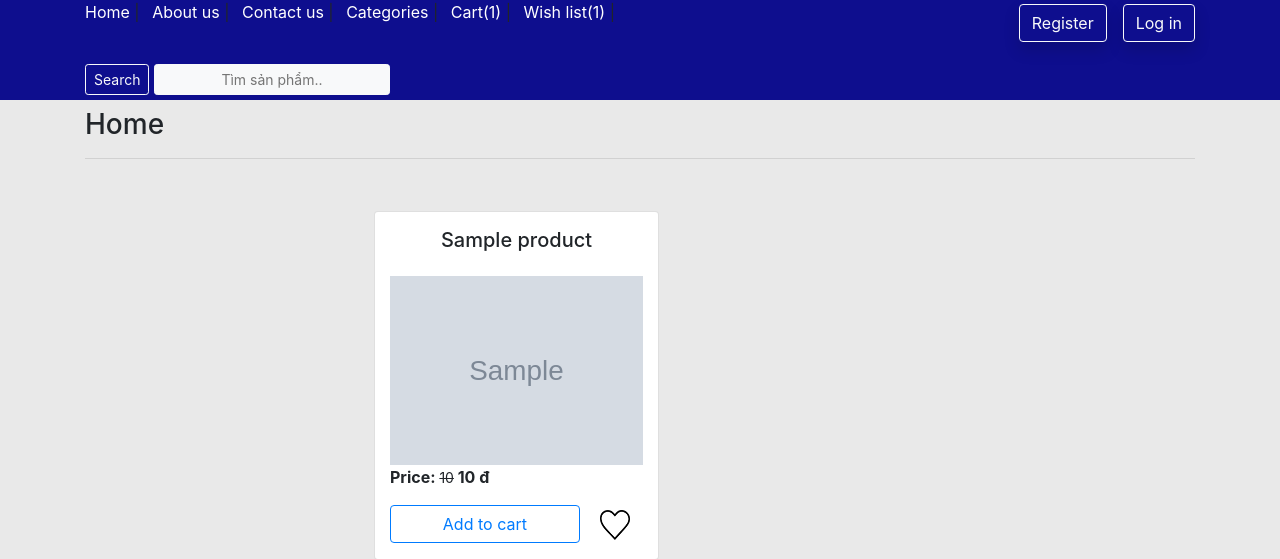
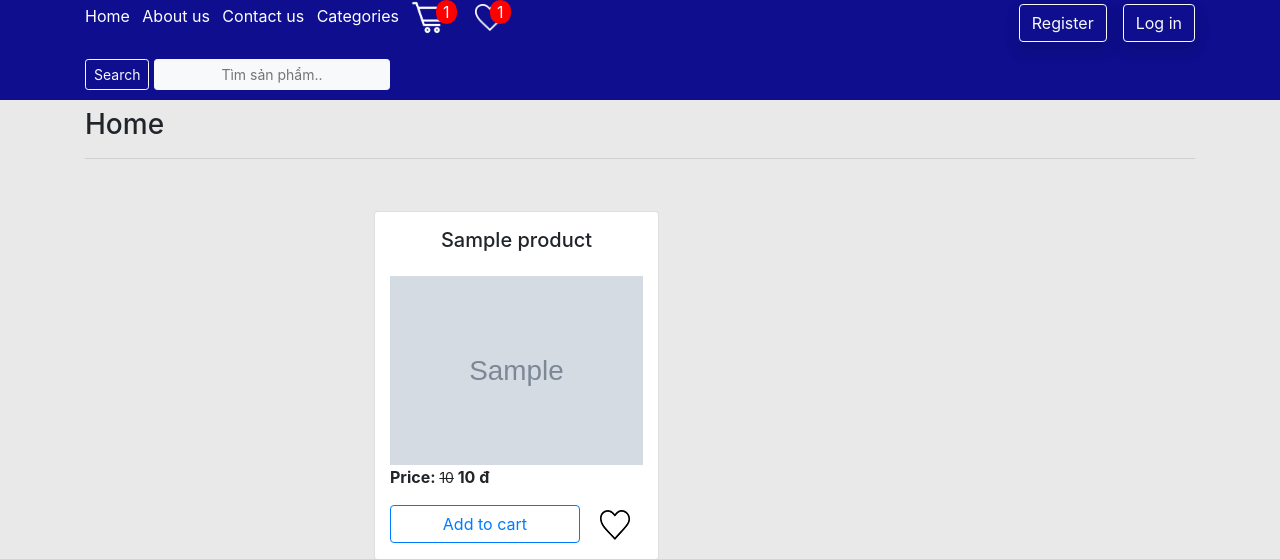
Before and after one commit to khoanguyen-dona/Django-Ecommerce-Asics-Website, a Django app: template templates/home.html in a window 1280 px wide. Shown: the top 559 px of the page. Run offline with Django 3.2, Linux system fonts and the light colour scheme; the template is opened without the code that fills it: most values are stand-ins (such as "Sample title", 1, 10 or a date in 2020); grey boxes marked "Sample" are stand-in pictures.

Commit message:
saving wishlist for testing purpose

```diff
--- a/ecomapp/models.py
+++ b/ecomapp/models.py
@@ -48,7 +48,7 @@ class Product(models.Model):
         return self.title + '___#'+ str(self.id)
 
 class WishList(models.Model):
-    customer=models.ForeignKey(Customer,on_delete=models.SET_NULL,null=True,blank=True)
+    customer=models.ForeignKey(Customer,on_delete=models.CASCADE,null=True,blank=True)
     count=models.IntegerField(null=True,blank=True)
 
     def __str__(self):
--- a/static/css/base.css
+++ b/static/css/base.css
@@ -139,4 +139,26 @@ header{
 }
 .heart-icon:hover{
     transform:scale(1.1);
+    z-index:0;
+
 }
+.wishlist-count{
+    color:white;
+    position:absolute;
+    border-radius:100px;
+    background-color:red;
+    margin-left:-15px;
+    z-index:2;
+    padding:0px 7px 0px  7px ;
+}
+.cart-count{
+    position:absolute;
+
+    color:white;
+    margin-left:-15px;
+    z-index:2;
+    border-radius:100px;
+    background-color:red;
+    padding: 0px 7px 0px 7px;
+
+}
--- a/templates/base.html
+++ b/templates/base.html
@@ -13,13 +13,39 @@
 <!-- header -->
 <header >
     <div class="container  " >
-        <a href="{% url 'ecomapp:home' %}"  class="text-white ">Home </a>|
-        <a href="{% url 'ecomapp:about'  %}" class="text-white ml-2">About us </a>|
-        <a href="{% url 'ecomapp:contact' %}"class="text-white ml-2">Contact us </a>|
-        <a href="{% url 'ecomapp:allproducts' %}"class="text-white ml-2">Categories </a>|
-        <a href="{% url 'ecomapp:mycart' %}"class="text-white ml-2">  Cart({{cart.count}}) </a>|
-        <a href="{% url 'ecomapp:wishlist' %}"class="text-white ml-2">  Wish list({{wishlist.count}}) </a>|
+        <a href="{% url 'ecomapp:home' %}"  class="text-white ">Home </a>
+        <a href="{% url 'ecomapp:about'  %}" class="text-white ml-2">About us </a>
+        <a href="{% url 'ecomapp:contact' %}"class="text-white ml-2">Contact us </a>
+        <a href="{% url 'ecomapp:allproducts' %}"class="text-white ml-2">Categories </a>
+        {% if cart.count %}
+        <a href="{% url 'ecomapp:mycart' %}"class="ml-2">
+            <span>
+                <img  style="width:35px;" src="{% static 'icon/cart-icon.png' %}" alt="">
+                <span class="cart-count" >{{cart.count}}</span>
+            </span>
+        </a>
+        {% else %}
+        <a href="{% url 'ecomapp:mycart' %}"class="ml-2">
+            <span>
+                <img  style="width:35px;" src="{% static 'icon/cart-icon.png' %}" alt="">
+            </span>
+        </a>
+        {% endif %}
 
+        {% if wishlist.count %}
+        <a href="{% url 'ecomapp:wishlist' %}"class="ml-4  ">
+            <span>
+                <img  style="width:30px;"  src="{% static 'icon/white-heart-icon.png' %}" alt="">
+                <span class="wishlist-count " >{{wishlist.count}}</span>
+            </span>
+        </a>
+        {% else %}
+        <a href="{% url 'ecomapp:wishlist' %}"class="ml-4  ">
+            <span>
+                <img  style="width:30px;"  src="{% static 'icon/white-heart-icon.png' %}" alt="">
+            </span>
+        </a>
+        {% endif %}
 
         {% if request.user.customer %}
         <a href="{% url 'ecomapp:customerlogout' %}" class="mt-1 btn btn-danger opacity-2 float-right ml-2  " >Log out</a>
@@ -30,7 +56,7 @@
         <a href="{% url 'ecomapp:customerlogin' %}" class="btn btn-outline-light float-right mt-1 shadow" >Log in</a>
         <a href="{% url 'ecomapp:customerRegistration' %}" class="btn btn-outline-light float-right mr-3  mt-1 shadow" >Register</a>
         {% endif %}
-        <div class=" mt-3 ">
+        <div class=" mt-0 ">
             <span class="col-md-2 mx-auto " >
                 <form  action="{% url 'ecomapp:search'  %}" method="GET" >
                     <button class="btn btn-sm btn-outline-light mb-1" >Search </button>
--- a/templates/home.html
+++ b/templates/home.html
@@ -29,7 +29,7 @@
         </a>
         {% else %}
         <a href="{% url 'ecomapp:addtowishlist'  p.id %}" class="ml-3 add-to-wishlist ">
-          <img class="heart-icon "  src="{% static 'icon/heart-thin-icon.png' %}" alt="">
+          <img class="heart-icon "  src="{% static 'icon/black-heart-icon.png' %}" alt="">
         </a>
         {%  endif %}
       </div>
```
Also changed, not shown: ecomapp/urls.py (+6 -5 lines), ecomapp/views.py (+31 -31 lines), db.sqlite3, ecomapp/migrations/0009_alter_wishlist_customer.py (added), ecomapp/migrations/0010_alter_wishlist_customer.py (added), ecomapp/migrations/0011_alter_wishlist_customer.py (added), ecomapp/migrations/0012_alter_wishlist_customer.py (added), static/icon/black-heart-icon.png (renamed from static/icon/heart-thin-icon.png), static/icon/cart-icon.png (added), static/icon/white-heart-icon.png (added).
